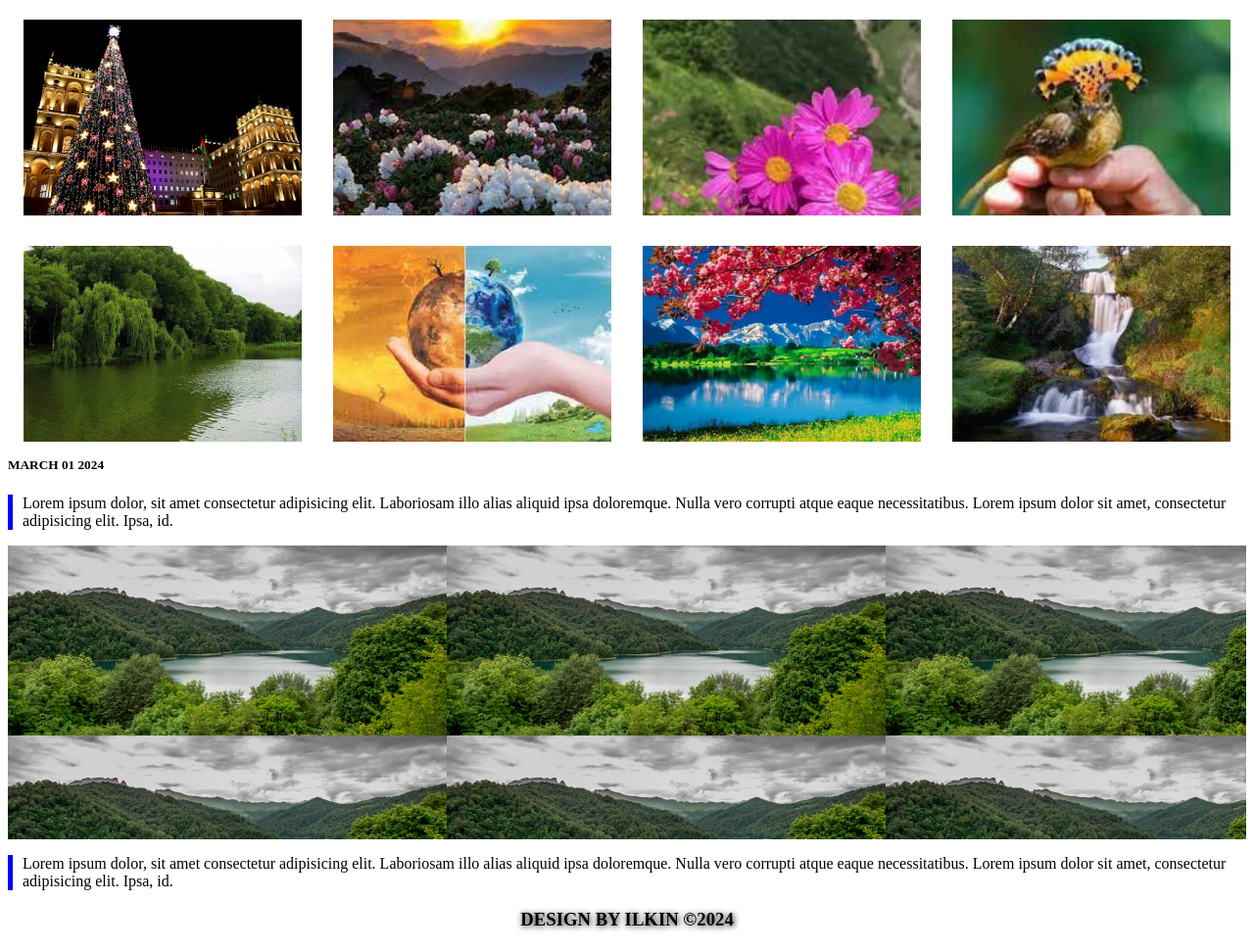
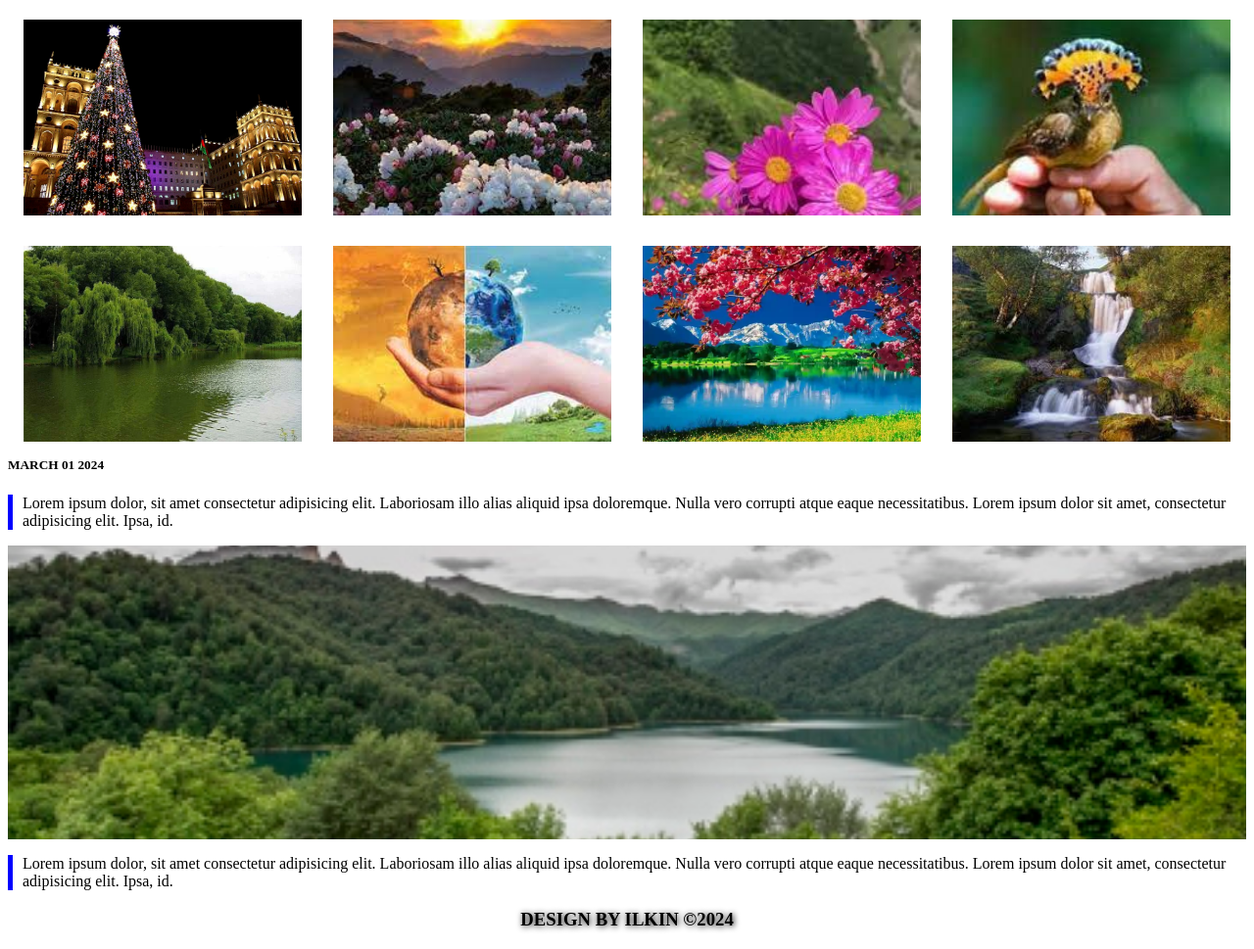
Before and after one commit to ilkinboss/ders3, a plain HTML site: page index.html in a window 1280 px wide. Shown: the part 79-1048 px from the top of the page at 98% size. Drawn offline with Linux system fonts and the light colour scheme.

Commit message:
sekil aydinlasdirdim

```diff
--- a/index.html
+++ b/index.html
@@ -55,7 +55,7 @@
        }
 
        .s5{
-           background: url(02.jpg);
+           background: url(02.jpg) no-repeat center / cover;
            height: 300px;
            width: 100%;
            background-attachment: fixed;
```
